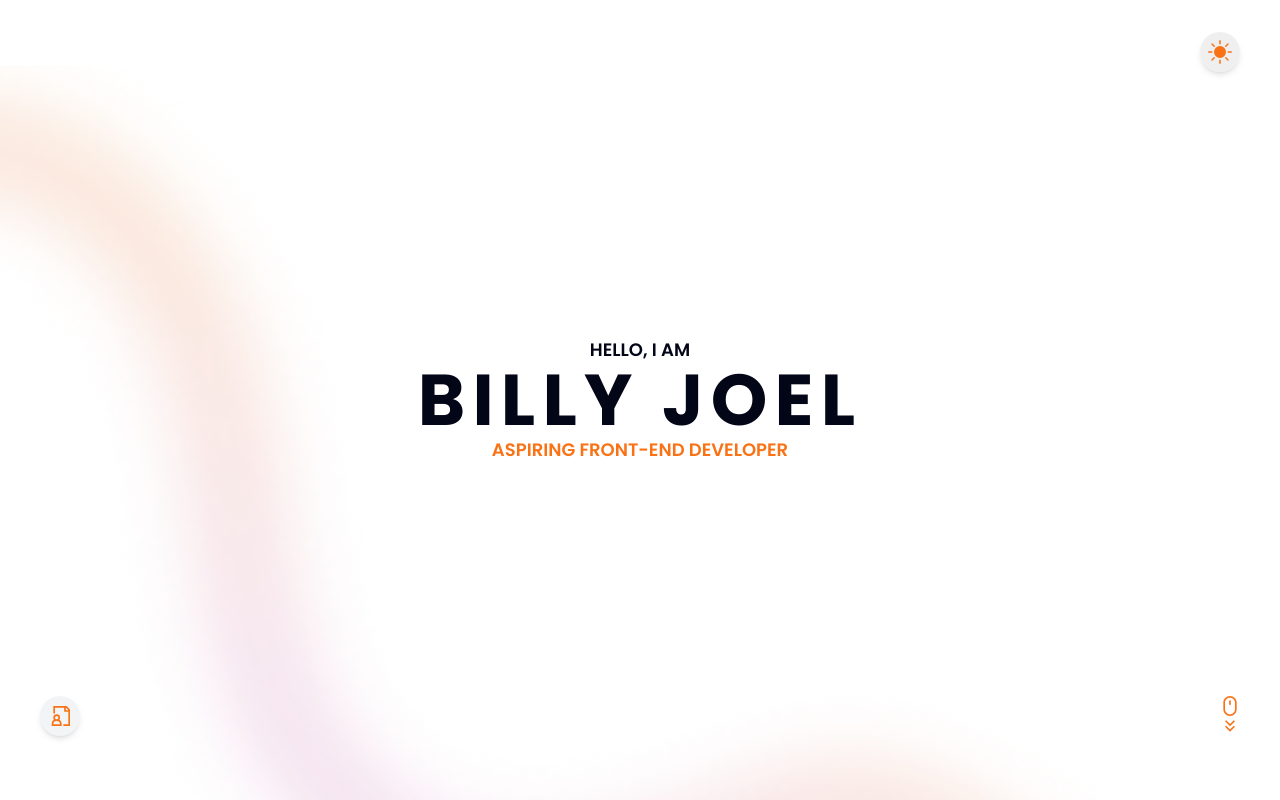
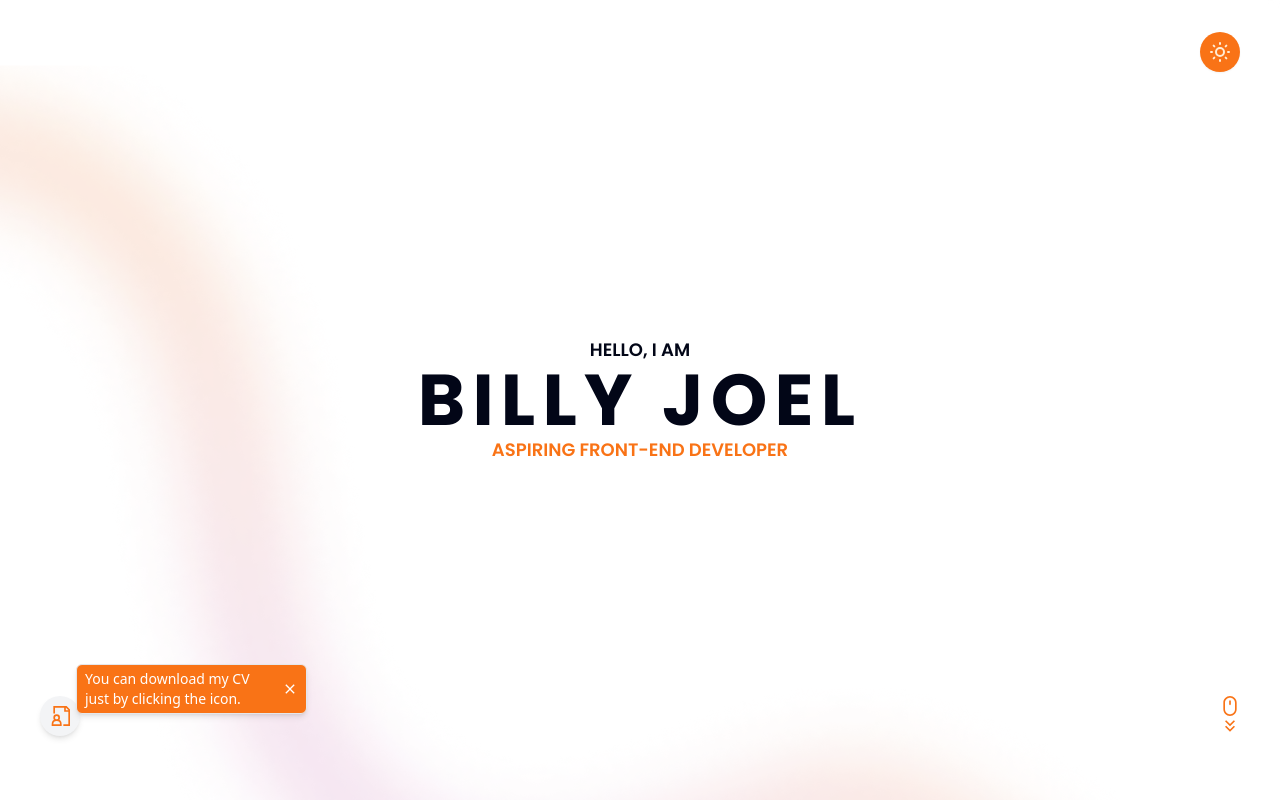
Before and after one commit to BillyJoelBallola/my_portfolio, a React (Vite) app: page / in a window 1280 px wide. Shown: the top 800 px of the page. Built offline with nearby package versions, Linux system fonts and the light colour scheme.

Commit message:
edit theme and downloadcv

```diff
--- a/src/components/DownloadCV.jsx
+++ b/src/components/DownloadCV.jsx
@@ -1,13 +1,31 @@
-import React from "react";
+import React, { useState } from "react";
 import { GrDocumentUser } from "react-icons/gr";
+import { IoMdClose } from "react-icons/io";
 import cvFile from "../assets/BALLOLA_BILLY_JOEL_RESUME.pdf";
 
 const DownloadCV = () => {
+  const [showToolTip, setShowToolTip] = useState(true);
+
   return (
     <div className="group grid place-content-center fixed bottom-8 md:bottom-16 left-5 lg:left-10 bg-gray-100 dark:bg-slate-800 shadow-md rounded-full w-10 aspect-square z-40">
-      <div className="hidden group-hover:block absolute whitespace-nowrap -top-3 left-9 rounded-md px-2 py-1 z-20 bg-white dark:bg-slate-600 dark:text-white shadow-md border dark:border-0 text-gray-500">
+      {/* <div className="hidden group-hover:block absolute whitespace-nowrap -top-3 left-9 rounded-md px-2 py-1 z-20 bg-white dark:bg-slate-600 dark:text-white shadow-md border dark:border-0 text-gray-500">
         <span className="text-sm">Download CV</span>
-      </div>
+      </div> */}
+      {showToolTip && (
+        <div
+          data-aos="zoom-in-right"
+          className="flex gap-8 absolute whitespace-nowrap -top-8 left-9 rounded-md px-2 py-1 z-20 bg-orange-500 dark:bg-sky-600 text-white shadow-md border dark:border-0"
+        >
+          <span className="text-sm">
+            You can download my CV
+            <br />
+            just by clicking the icon.
+          </span>
+          <button onClick={() => setShowToolTip(false)}>
+            <IoMdClose />
+          </button>
+        </div>
+      )}
       <a
         href={cvFile}
         className="text-orange-500 dark:text-sky-500 text-xl cursor-pointer"
--- a/src/components/Theme.jsx
+++ b/src/components/Theme.jsx
@@ -1,28 +1,10 @@
-import React, { useEffect, useState } from "react";
-import { BsMoonFill, BsSunFill } from "react-icons/bs";
-
-const ActiveIcon = ({ isDarkMode }) => {
-  const activeTheme = localStorage.getItem("colorTheme");
-  let result = null;
-
-  const moon = <BsMoonFill className="text-sky-500" />;
-  const sun = <BsSunFill className="text-orange-500" />;
-
-  if (activeTheme === "dark" && isDarkMode === true) {
-    result = moon;
-  } else if (activeTheme === "light" && isDarkMode === false) {
-    result = sun;
-  } else if (activeTheme === "dark" && isDarkMode === false) {
-    result = moon;
-  } else if (activeTheme === "light" && isDarkMode === true) {
-    result = sun;
-  }
-
-  return result;
-};
+import React, { useState } from "react";
+import { LuSunMedium } from "react-icons/lu";
+import { PiMoonStars } from "react-icons/pi";
 
 const Theme = () => {
   const [isDarkMode, setIsDarkMode] = useState(false);
+  const activeTheme = localStorage.getItem("colorTheme");
 
   if (localStorage.getItem("colorTheme") === "dark") {
     document.documentElement.classList.add(localStorage.getItem("colorTheme"));
@@ -48,10 +30,10 @@ const Theme = () => {
   return (
     <button
       data-aos="zoom-in"
-      className="shadow-md fixed z-50 right-5 lg:right-10 top-8 text-2xl bg-[#efefeffb] dark:bg-slate-800 p-2 rounded-full duration-200"
+      className="shadow-sm fixed z-50 right-5 lg:right-10 top-8 text-2xl bg-orange-500 dark:bg-sky-500 text-orange-100 dark:text-sky-950 p-2 rounded-full duration-200"
       onClick={turnOnDarkMode}
     >
-      <ActiveIcon isDarkMode={isDarkMode} />
+      {activeTheme === "light" ? <LuSunMedium /> : <PiMoonStars />}
     </button>
   );
 };
```
